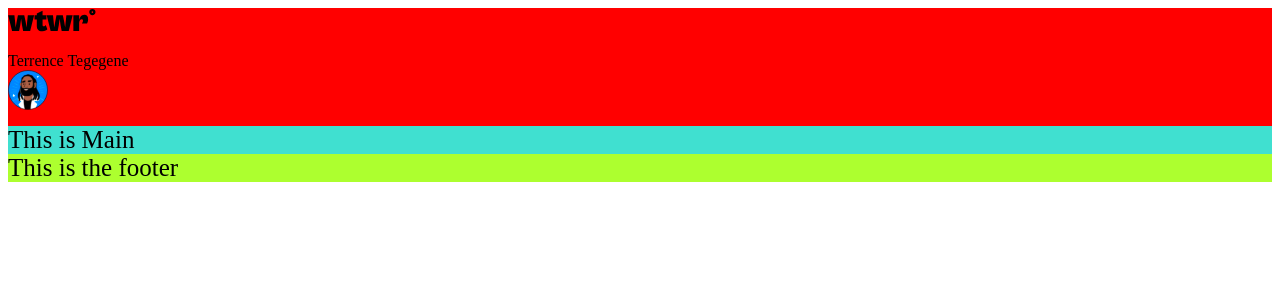
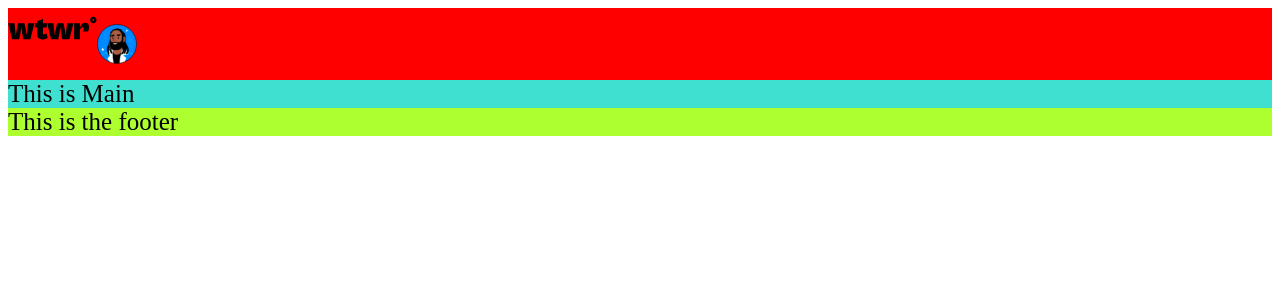
Before and after one commit to blinn26/se_project_react, a React (Create React App) app: page / in a window 1280 px wide. Shown: the top 300 px of the page. Built offline with nearby package versions, Linux system fonts and the light colour scheme.

Commit message:
tweaks before lunch

```diff
--- a/src/components/Header/Header.css
+++ b/src/components/Header/Header.css
@@ -9,7 +9,10 @@
 
 .header__menu-bar {}
 
-.header__logo {}
+.header__logo {
+    width: 89px;
+    height: 40px;
+}
 
 .header__avatar {
     width: 40px;
--- a/src/components/Header/Header.js
+++ b/src/components/Header/Header.js
@@ -8,18 +8,16 @@ const Header = () => {
   return (
     <header className='header'>
       <div className='header__container'>
-        <div className='header__logo'>
-          <img src={wtwr} alt='logo' />
+        <img className='header__logo' src={wtwr} alt='logo' />
         <div className='header__menu-bar'>
           <p className='header__date-placeholder'>
-              Terrence Tegegene
+            {/* {currentDate},{weatherData} */}
             <div className='header__avatar'>
               <img src={Avatar} alt='Avatar' />
             </div>
           </p>
         </div>
       </div>
-      </div>
     </header>
   );
 };
```
Lines whose indentation alone changed are shown as unchanged.
